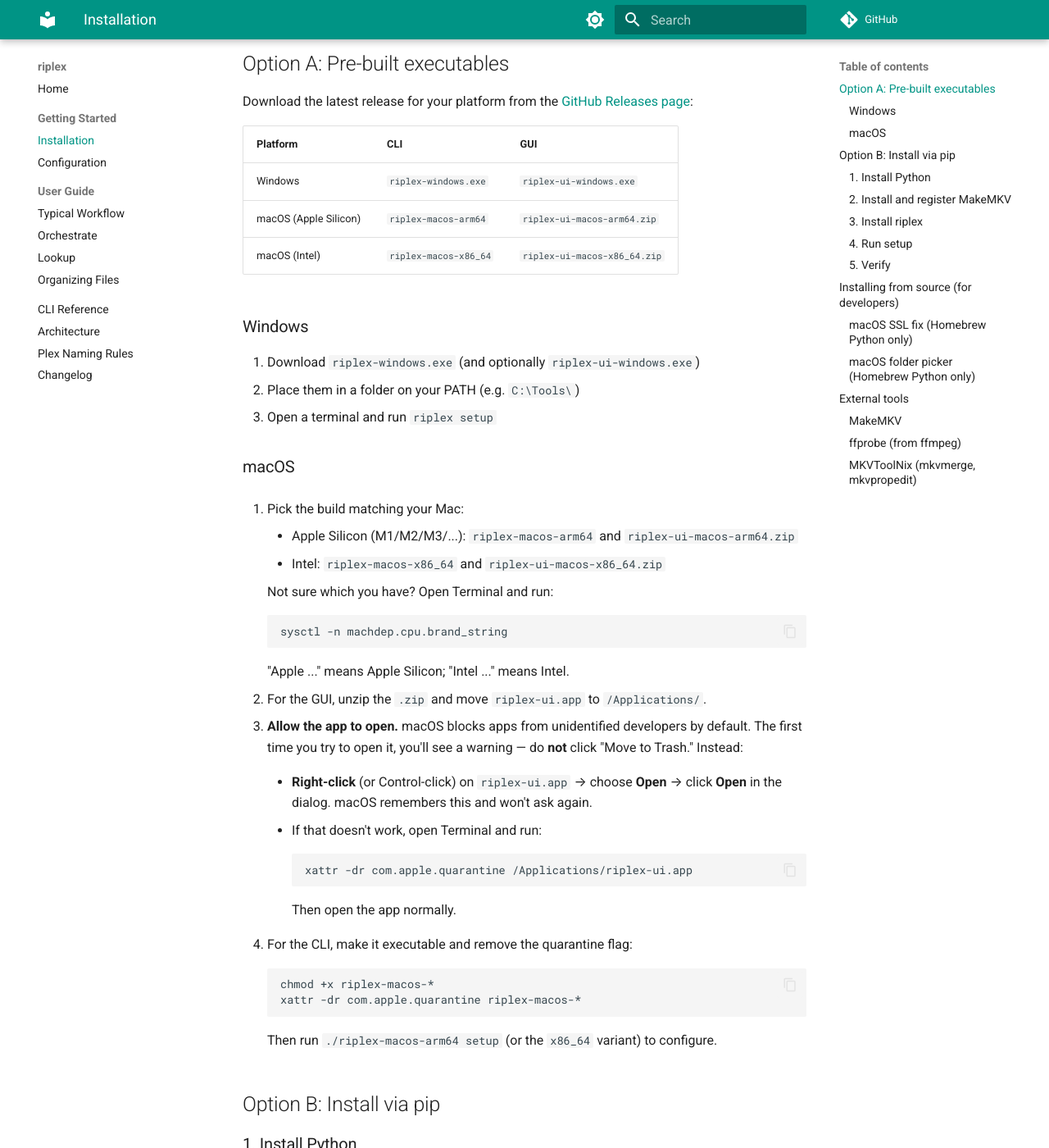
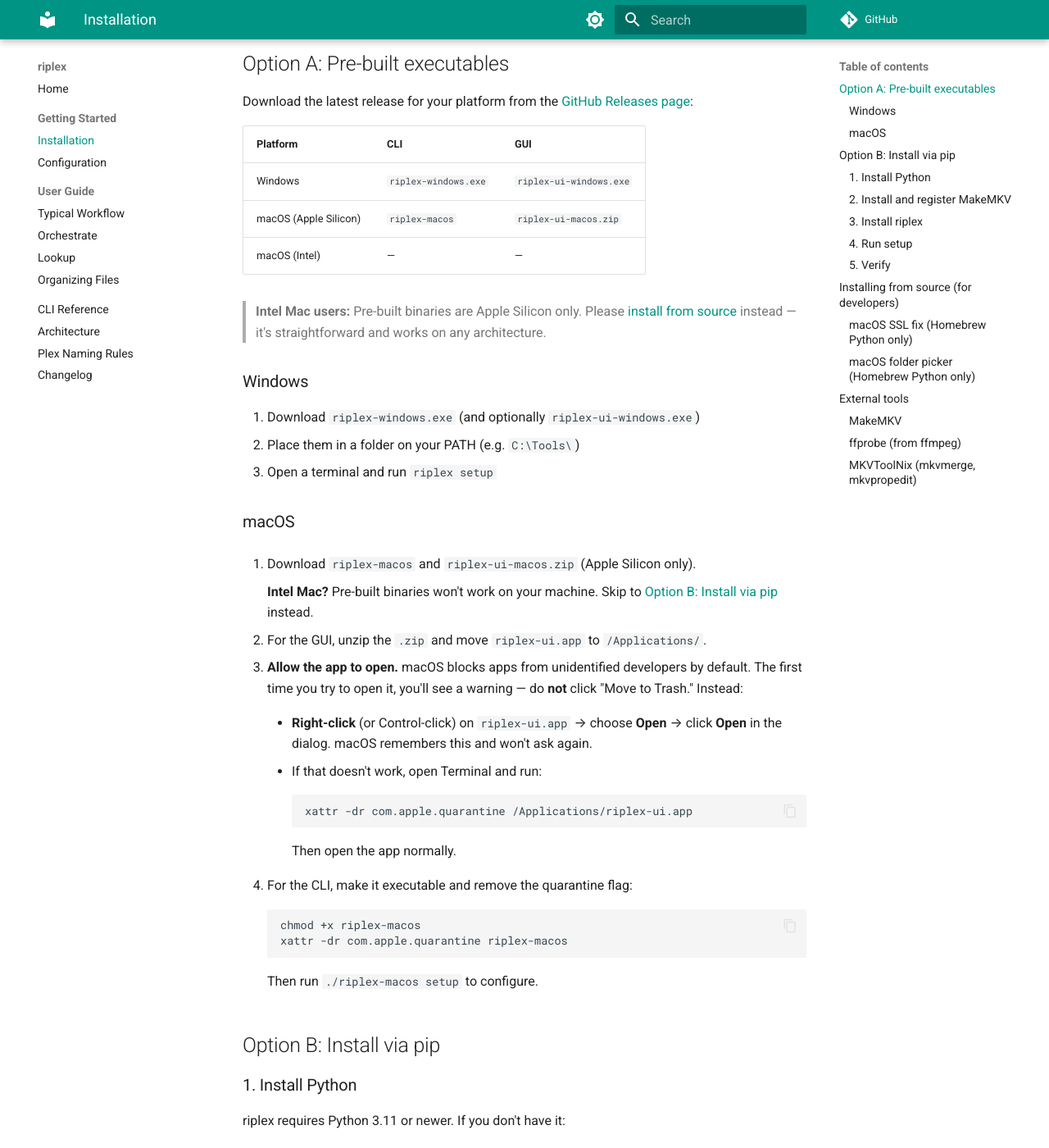
Before and after one commit to AnyCredit5518/riplex, an MkDocs documentation site: the page built from docs/getting-started/installation.md, in a window 1280 px wide and 1400 px high, scrolled down 302 px. Shown: the whole window at 82% size. Built offline with MkDocs 1.6.1 and Material for MkDocs 9.7.7, drawn with Linux system fonts in a browser that asks for light colours; comment, search, counter and statistics services are not loaded.

Commit message:
Drop Intel macOS build, simplify to ARM-only
- CI: remove macos-13/x86_64 matrix entry (runners unavailable)
- Release: single macOS build (riplex-macos, riplex-ui-macos.zip)
- Updater: simplified, no arch-specific asset matching
- Docs: Intel Mac users directed to install from source
- README: updated download table

````diff
--- a/docs/getting-started/installation.md
+++ b/docs/getting-started/installation.md
@@ -14,8 +14,12 @@
 | Platform | CLI | GUI |
 |---|---|---|
 | Windows | `riplex-windows.exe` | `riplex-ui-windows.exe` |
-| macOS (Apple Silicon) | `riplex-macos-arm64` | `riplex-ui-macos-arm64.zip` |
-| macOS (Intel) | `riplex-macos-x86_64` | `riplex-ui-macos-x86_64.zip` |
+| macOS (Apple Silicon) | `riplex-macos` | `riplex-ui-macos.zip` |
+| macOS (Intel) | — | — |
+
+> **Intel Mac users:** Pre-built binaries are Apple Silicon only. Please
+> [install from source](#option-b-install-via-pip) instead — it's straightforward
+> and works on any architecture.
 
 ### Windows
 
@@ -25,15 +29,10 @@
 
 ### macOS
 
-1. Pick the build matching your Mac:
-    - Apple Silicon (M1/M2/M3/...): `riplex-macos-arm64` and `riplex-ui-macos-arm64.zip`
-    - Intel: `riplex-macos-x86_64` and `riplex-ui-macos-x86_64.zip`
+1. Download `riplex-macos` and `riplex-ui-macos.zip` (Apple Silicon only).
 
-    Not sure which you have? Open Terminal and run:
-    ```
-    sysctl -n machdep.cpu.brand_string
-    ```
-    "Apple ..." means Apple Silicon; "Intel ..." means Intel.
+    **Intel Mac?** Pre-built binaries won't work on your machine.
+    Skip to [Option B: Install via pip](#option-b-install-via-pip) instead.
 
 2. For the GUI, unzip the `.zip` and move `riplex-ui.app` to `/Applications/`.
 
@@ -52,10 +51,10 @@
 
 4. For the CLI, make it executable and remove the quarantine flag:
     ```
-    chmod +x riplex-macos-*
-    xattr -dr com.apple.quarantine riplex-macos-*
+    chmod +x riplex-macos
+    xattr -dr com.apple.quarantine riplex-macos
     ```
-    Then run `./riplex-macos-arm64 setup` (or the `x86_64` variant) to configure.
+    Then run `./riplex-macos setup` to configure.
 
 ## Option B: Install via pip
 
````
Also changed, not shown: README.md (+2 -1 lines), docs/changelog.md (+9 -1 lines), 3 other files.
